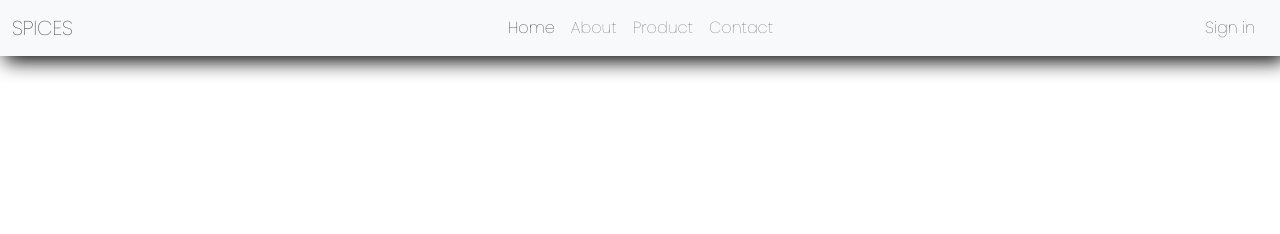
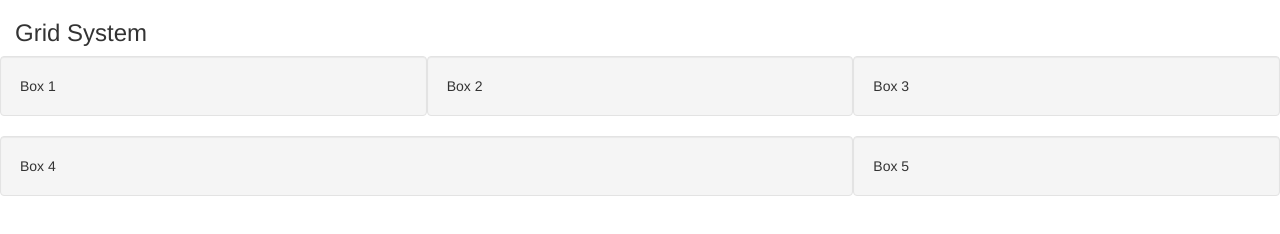
Before and after one commit to Rajesh270698/bootstrap-p1, a plain HTML site: page index.html in a window 1280 px wide. Drawn offline with nearby package versions, Linux system fonts and the light colour scheme; files whose address does not match are found by name.

Commit message:
Update index.html
Grid system

```diff
--- a/index.html
+++ b/index.html
@@ -1,43 +1,31 @@
 <!DOCTYPE html>
 <html lang="en">
 <head>
-    <meta charset="UTF-8">
-    <meta name="viewport" content="width=device-width, initial-scale=1.0">
-    <title>Spices</title>
-    <link rel="stylesheet" href="C:\Users\HEMA\Desktop\project spice\style.css">
-    <link href="https://cdn.jsdelivr.net/npm/bootstrap@5.3.2/dist/css/bootstrap.min.css" rel="stylesheet" integrity="sha384-T3c6CoIi6uLrA9TneNEoa7RxnatzjcDSCmG1MXxSR1GAsXEV/Dwwykc2MPK8M2HN" crossorigin="anonymous">
+  <meta charset="UTF-8">
+  <meta name="viewport" content="width=device-width, initial-scale=1.0">
+  <title>Bootstrap sample template</title>
+  <link rel="stylesheet" href="https://cdn.jsdelivr.net/npm/bootstrap@3.4.1/dist/css/bootstrap.min.css" integrity="sha384-HSMxcRTRxnN+Bdg0JdbxYKrThecOKuH5zCYotlSAcp1+c8xmyTe9GYg1l9a69psu" crossorigin="anonymous">
+
 </head>
+
 <body>
-    <nav class="navbar navbar-expand-lg bg-body-tertiary" bs-body-color-black id="navbar">
-        <div class="container-fluid">
-          <a class="navbar-brand" href="#">SPICES</a>
-          <button class="navbar-toggler" type="button" data-bs-toggle="collapse" data-bs-target="#navbarNav" aria-controls="navbarNav" aria-expanded="false" aria-label="Toggle navigation">
-            <span class="navbar-toggler-icon"></span>
-          </button>
-          <div class="collapse navbar-collapse" id="navbarNav">
-            <ul class="navbar-nav mx-auto">
-              <li class="nav-item">
-                <a class="nav-link active" aria-current="page" href="#">Home</a>
-              </li>
-              <li class="nav-item">
-                <a class="nav-link" href="#">About</a>
-              </li>
-              <li class="nav-item">
-                <a class="nav-link" href="#">Product</a>
-              </li>
-              <li class="nav-item">
-                <a class="nav-link" href="#">Contact</a>
-              </li>
-            </ul>
-            <button class="btn">Sign in
-            </button>
-          </div>
-        </div>
-      </nav>
+ <div class="container-fluid">
+
+  <h3>
+    Grid System
+  </h3>
+  <div class="row">
+    <div class="col-md-4 well">Box 1</div>
+    <div class="col-md-4 well">Box 2</div>
+    <div class="col-md-4 well">Box 3</div>
+    <div class="col-md-8 well">Box 4</div>
+    <div class="col-md-4 well">Box 5</div>
+  </div>
+</div>
 
 
-
-    <script src="https://cdn.jsdelivr.net/npm/bootstrap@5.3.2/dist/js/bootstrap.bundle.min.js" integrity="sha384-C6RzsynM9kWDrMNeT87bh95OGNyZPhcTNXj1NW7RuBCsyN/o0jlpcV8Qyq46cDfL" crossorigin="anonymous"></script>
-
+  <script src="https://code.jquery.com/jquery-1.12.4.min.js"> </script>
+  <!-- Include all compiled plugins (below), or include individual files as needed -->
+  <script src="https://cdn.jsdelivr.net/npm/bootstrap@3.4.1/dist/js/bootstrap.min.js"></script>
 </body>
 </html>
```
